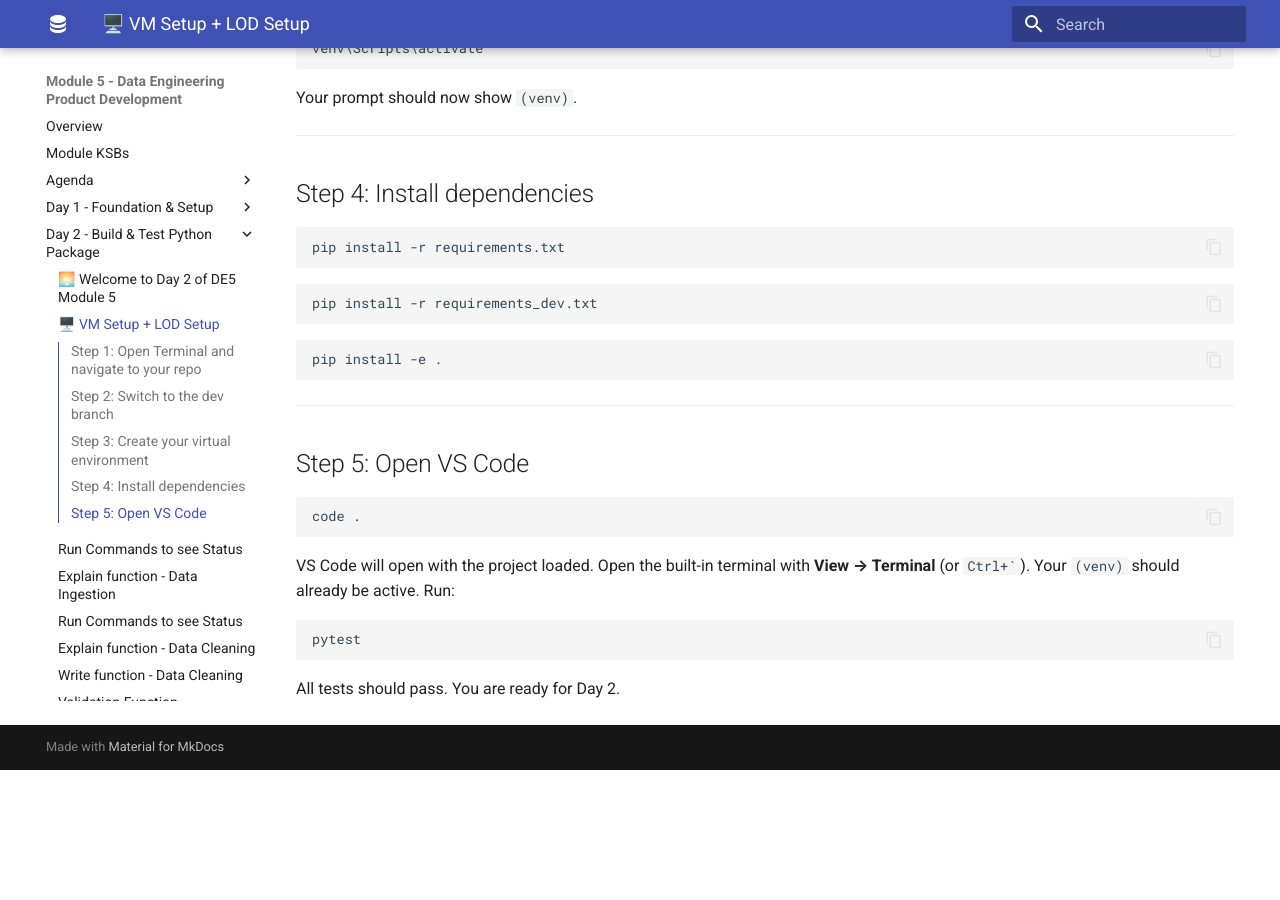
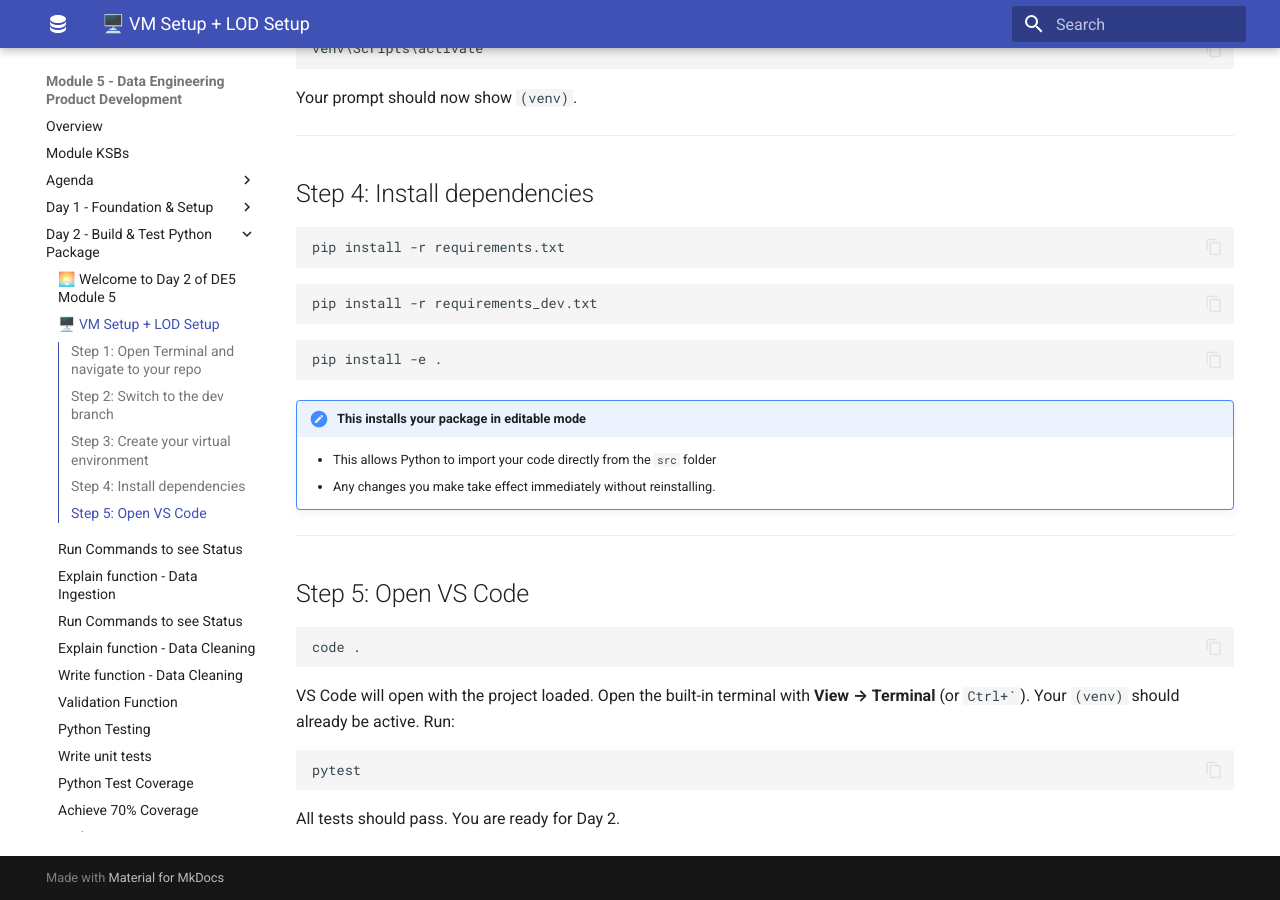
Before and after one commit to qaalabs/DE5M5, an MkDocs documentation site: the page built from docs/labs/22-python-setup.md, in a window 1280 px wide and 900 px high, scrolled down 649 px. Built offline with MkDocs 1.6.1 and Material for MkDocs 9.7.7, drawn with Linux system fonts in a browser that asks for light colours; before the commit the page ends 1419 px from its top, so only the background shows below that.

Commit message:
add instructions

````diff
--- a/docs/labs/22-python-setup.md
+++ b/docs/labs/22-python-setup.md
@@ -46,6 +46,10 @@ pip install -r requirements_dev.txt
 pip install -e .
 ```
 
+!!! note "This installs your package in editable mode"
+    - This allows Python to import your code directly from the `src` folder
+    - Any changes you make take effect immediately without reinstalling.
+
 ---
 
 ## Step 5: Open VS Code
````
